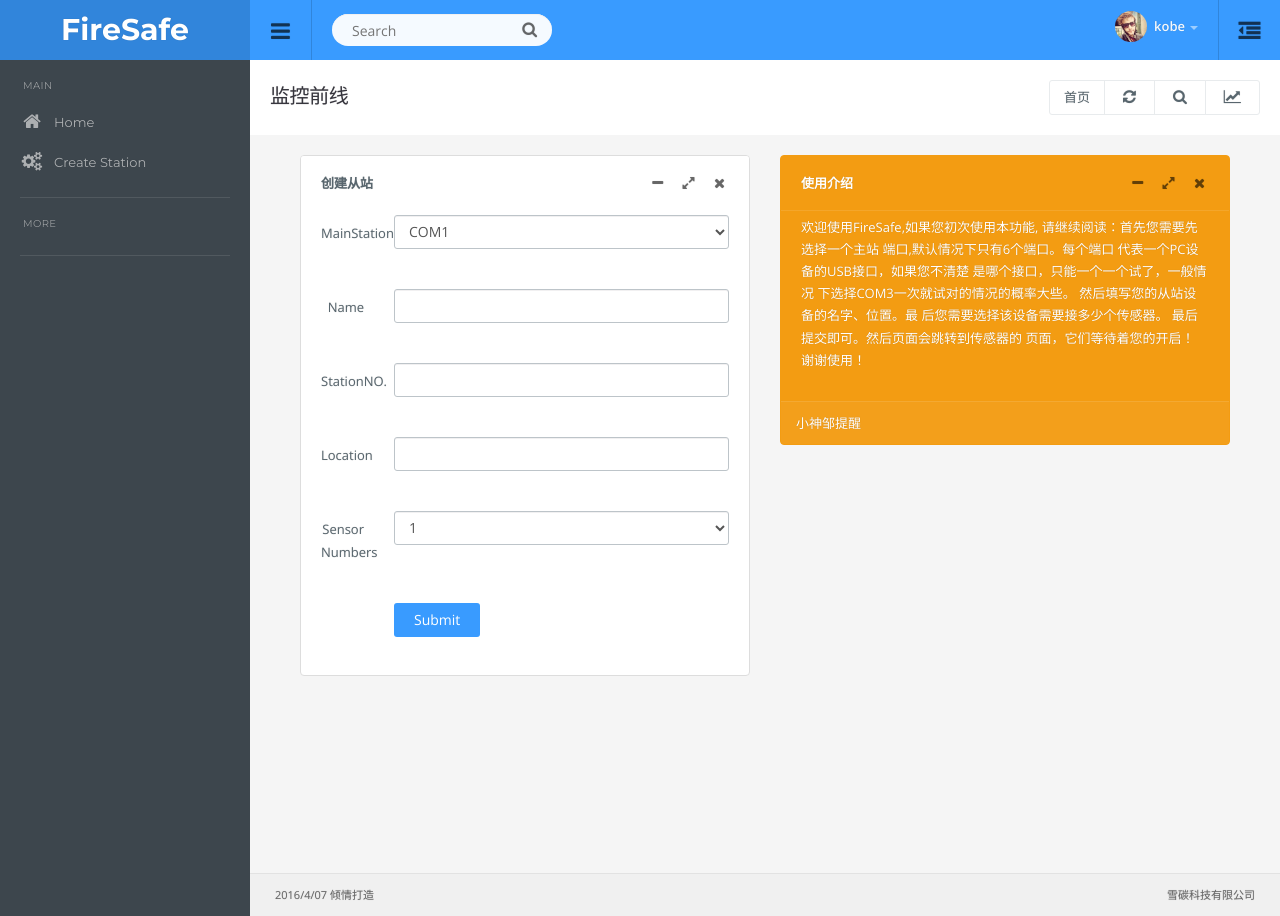
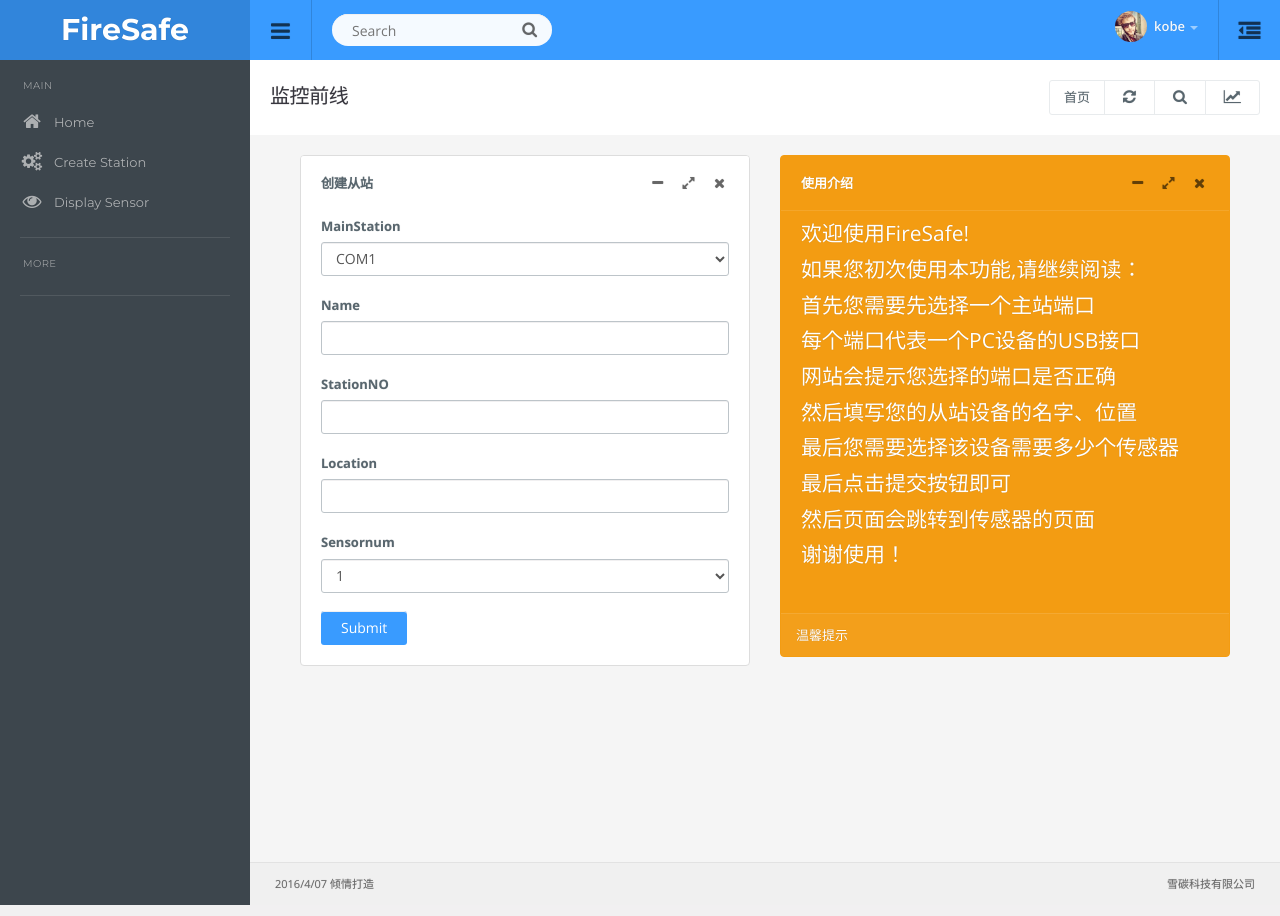
Before and after one commit to xiaoshengzou/FireSafe, a Flask app: page /sensor/createSonModel in a window 1280 px wide. Run offline with Flask 2, Linux system fonts and the light colour scheme; a user stored in the database is signed in; data comes from the database, SQL or seed files in the repository; both versions use the stored data as it was after the commit; some libraries are stand-ins or nearby versions.

Commit message:
finish sensor display

```diff
--- a/app/sensor/forms.py
+++ b/app/sensor/forms.py
@@ -9,12 +9,12 @@ from ..models import MainStation, SonModel, Sensor
 
 
 class SonModelForm(Form):
-    parentModel = SelectField(gettext('Station:'),coerce=int)
-    sonModelName = StringField(gettext('Name:'), validators=[Required(), Length(1, 32)])
-    slaveaddress = IntegerField(gettext('Slaveaddress:'), validators=[Required()])
-    location = StringField(gettext('Location:'), validators=[Required(), Length(1, 64)])
-    numSensor = SelectField(gettext('Sensornum:'), coerce=int)
-    submit = SubmitField(gettext('Submit:'))
+    parentModel = SelectField('MainStation', coerce=int)
+    sonModelName = StringField('Name', validators=[Required(), Length(1, 32)])
+    slaveaddress = IntegerField('StationNO', validators=[Required()])
+    location = StringField('Location', validators=[Required(), Length(1, 64)])
+    numSensor = SelectField('Sensornum', coerce=int)
+    submit = SubmitField('Submit')
 
     def __init__(self, *args, **kwargs):
         super(SonModelForm, self).__init__(*args, **kwargs)
--- a/app/sensor/views.py
+++ b/app/sensor/views.py
@@ -17,26 +17,38 @@ def createSonModel():
     if form.validate_on_submit():
         if SonModel.query.filter_by(name=form.sonModelName.data).first():
             flash('This name is using.')
+        elif SonModel.query.filter_by(slaveaddress=int(form.slaveaddress.data)).first():
+            flash('This slaveaddress is using')
         else:
-            sonModel = SonModel(name=form.sonModelName.data,
+            sonmodel = SonModel(name=form.sonModelName.data,
                                 location=form.location.data,
                                 sensorsNumber=int(form.numSensor.data),
                                 slaveaddress=int(form.slaveaddress.data)
                                 )
-            if not SonModel.setComNumber(int(form.parentModel.data)):
+            if not sonmodel.setComNumber(int(form.parentModel.data)):
                 flash('Setting Fail')
-            db.session.add(sonModel)
-            return redirect(url_for('sensor.display', count=int(form.numSensor.data) ))
+            db.session.add(sonmodel)
+            db.session.commit()
+            return redirect(url_for('sensor.display'))
+
     return render_template('createSonModel.html', form=form)
 
 
-@sensor.route('/display/<count>', methods=['GET','POST'])
+@sensor.route('/display')
 @login_required
-def display(total):
-    count = 0
-    while count < total:
-        sensor = Sensor(name='Sensor'+count, location='default', slave_id=sonModel.id)
-        db.session.add(sensor)
-        count += 1
+def display():
+    sonmodel = SonModel.query.filter_by(is_run=False).all()
+    for s in sonmodel:
+
+        s.is_run = True
+        count = 0
+        while count < s.sensorsNumber:
+            sname = 'Sensor_'+str(s.id)+'_'+str(count+1)
+            sensor = Sensor(name=sname, location='default', slave_id=s.id)
+            db.session.add(sensor)
+            count += 1
+        db.session.add(s)
+        db.session.commit()
+    sonmodels = SonModel.query.all()
     sensor = Sensor.query.all()
-    return render_template('sensor/displaysensor.html',sensor=sensor)
+    return render_template('displaysensor.html', sensor=sensor, sonmodels=sonmodels)
--- a/app/templates/base.html
+++ b/app/templates/base.html
@@ -80,6 +80,7 @@
   <li class="sidetitle">MAIN</li>
   <li><a href="{{ url_for('main.index') }}"><span class="icon color5"><i class="fa fa-home"></i></span>Home</a></li>
   <li><a href="{{ url_for('sensor.createSonModel') }}"><span class="icon color5"><i class="fa fa-cogs"></i></span>Create Station</a></li>
+  <li><a href="{{ url_for('sensor.display') }}"><span class="icon color5"><i class="fa fa-eye"></i></span>Display Sensor</a></li>
 </ul>
 
 <ul class="sidebar-panel nav">
@@ -108,8 +109,14 @@
       </div>
     </div>
     <!-- End Page Header Right Div -->
-
   </div>
+  {% for message in get_flashed_messages() %}
+    <div class="kode-alert kode-alert-icon alert5-light">
+      <i class="fa fa-warning"></i>
+        <a href="#" class="closed">&times;</a>
+        {{ message }}
+    </div>
+  {% endfor %}
   <!-- End Page Header -->
 
  <!-- //////////////////////////////////////////////////////////////////////////// -->
--- a/app/templates/createSonModel.html
+++ b/app/templates/createSonModel.html
@@ -1,5 +1,5 @@
 {% extends "base.html" %}
-
+{% import "bootstrap/wtf.html"  as wtf %}
 {% block title %}Create-Station{% endblock %}
 
 {% block content %}
@@ -23,53 +23,8 @@
         </div>
 
             <div class="panel-body">
-              <form class="form-horizontal">
-
-                <div class="form-group">
-                  <label for="Input" class="col-sm-2 control-label form-label">MainStation</label>
-                  <div class="col-sm-10">
-                    {{form.parentModel(class="form-control")}}
-                  </div>
-                </div>
-                <br>
-                <div class="form-group">
-                  <label class="col-sm-2 control-label form-label">Name</label>
-                  <div class="col-sm-10">
-                    <input type="text" name="name" class="form-control">
-                  </div>
-                </div>
-                <br>
-                <div class="form-group">
-                  <label class="col-sm-2 control-label form-label">StationNO.</label>
-                  <div class="col-sm-10">
-                    <input type="text" name="slaveaddress" class="form-control">
-                  </div>
-                </div>
-                <br>
-                <div class="form-group">
-                  <label class="col-sm-2 control-label form-label">Location</label>
-                  <div class="col-sm-10">
-                    <input type="text" name="location" class="form-control" id="input122">
-                  </div>
-                </div>
-                <br>
-                <div class="form-group">
-                  <label for="Input" class="col-sm-2 control-label form-label">Sensor Numbers</label>
-                  <div class="col-sm-10">
-                    {{form.numSensor(class="form-control")}}
-                  </div>
-                </div>
-                <br>
-                <div class="form-group">
-                  <div class="col-sm-offset-2 col-sm-10">
-                    <button type="submit" class="btn btn-default">Submit</button>
-                  </div>
-                </div>
-
-              </form>
-
+              {{ wtf.quick_form(form) }}
             </div>
-
       </div>
     </div>
 
@@ -87,19 +42,20 @@
         </div>
 
             <div class="panel-body">
-            <p>欢迎使用FireSafe,如果您初次使用本功能,
-                请继续阅读：首先您需要先选择一个主站
-                端口,默认情况下只有6个端口。每个端口
-                代表一个PC设备的USB接口，如果您不清楚
-                是哪个接口，只能一个一个试了，一般情况
-                下选择COM3一次就试对的情况的概率大些。
-                然后填写您的从站设备的名字、位置。最
-                后您需要选择该设备需要接多少个传感器。
-                最后提交即可。然后页面会跳转到传感器的
-                页面，它们等待着您的开启！
-                谢谢使用！</p>
+            <p class="lead">
+                欢迎使用FireSafe!<br>
+                如果您初次使用本功能,请继续阅读：   <br>
+                首先您需要先选择一个主站端口        <br>
+                每个端口代表一个PC设备的USB接口     <br>
+                网站会提示您选择的端口是否正确      <br>
+                然后填写您的从站设备的名字、位置    <br>
+                最后您需要选择该设备需要多少个传感器<br>
+                最后点击提交按钮即可                <br>
+                然后页面会跳转到传感器的页面        <br>
+                谢谢使用！
+            </p>
             </div>
-            <div class="panel-footer">小神邹提醒</div>
+            <div class="panel-footer">温馨提示</div>
       </div>
     </div>
 
--- a/app/templates/index.html
+++ b/app/templates/index.html
@@ -37,7 +37,7 @@
     </li>
     <li class="col-xs-6 col-lg-2">
       <span class="title"><i class="fa fa-dot-circle-o"></i>传感器</span>
-      <h3>More...</h3>
+      <h3><a href="{{ url_for('sensor.display') }}">More...</a></h3>
       <span class="diff">点击查看更多</span>
     </li>
   </ul>
```
Also changed, not shown: app/templates/displaysensor.html (added, +31 -0 lines), app/templates/sensor/createModel.html (deleted, +0 -26 lines), app/templates/sensor/createSensor.html (deleted, +0 -26 lines), app/templates/sensor/createSonModel.html (deleted, +0 -26 lines), app/templates/sensor/displayModels.html (deleted, +0 -81 lines), app/templates/sensor/readyCreateSensor.html (deleted, +0 -21 lines), app/templates/sensor/readyCreateSonModel.html (deleted, +0 -21 lines), data-dev.sqlite, 2 other files.
